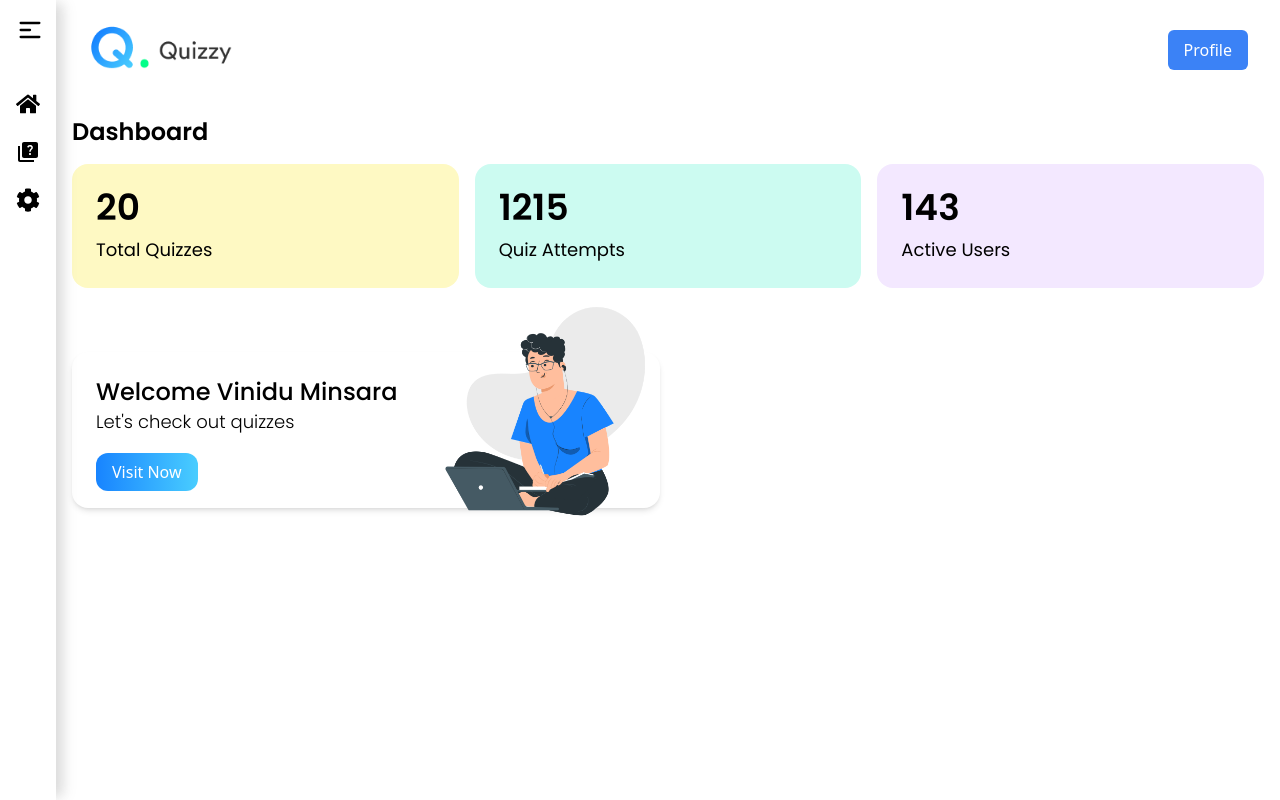
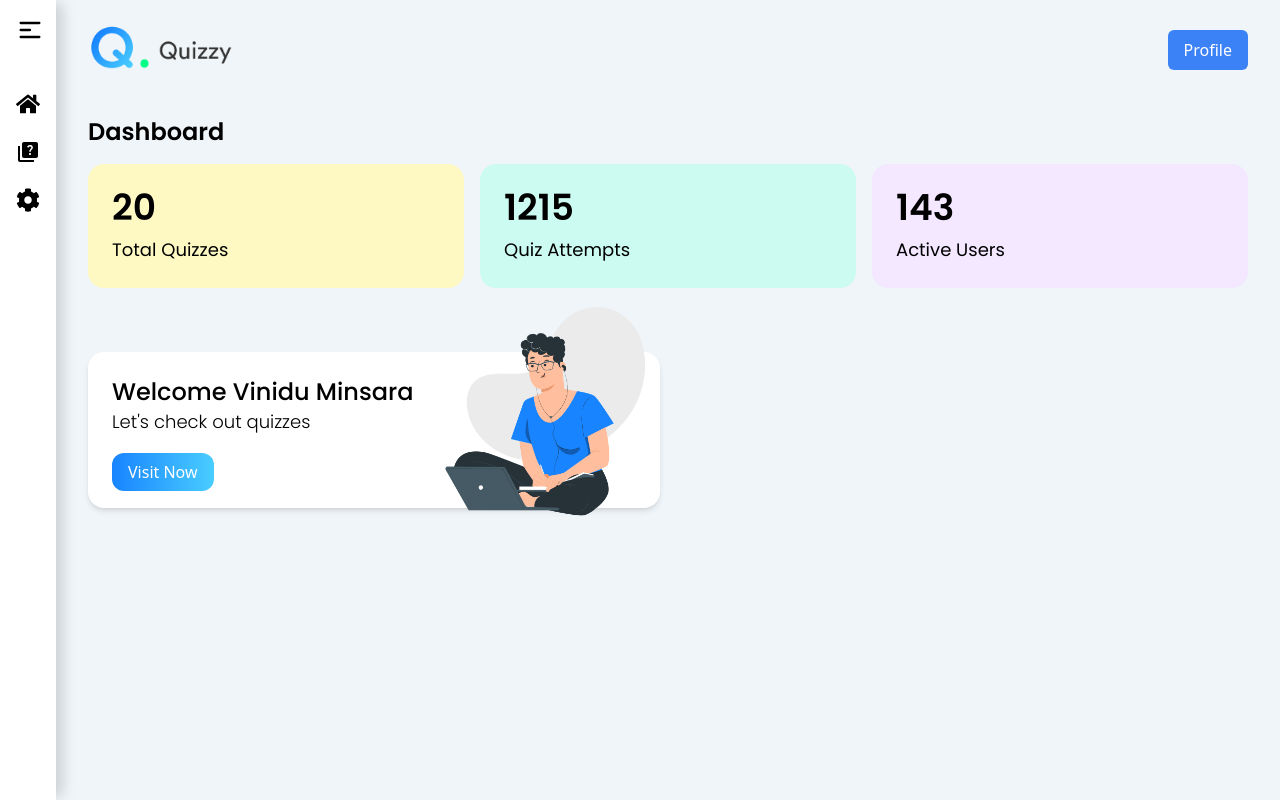
Before and after one commit to viniduminsara/Quizzy_Admin_Panel, a React (Vite) app: page / in a window 1280 px wide. Built offline with nearby package versions, Linux system fonts and the light colour scheme.

Commit message:
few changes

```diff
--- a/src/components/Header.jsx
+++ b/src/components/Header.jsx
@@ -3,7 +3,7 @@ import Logo from '../assets/Logo.png'
 const Header = () => {
 
     return (
-        <header className="bg-white shadow-md px-4 py-4 md:px-8 flex justify-between items-center">
+        <header className="px-4 py-4 md:px-8 flex justify-between items-center">
             <img src={Logo} alt="logo" className='w-28 md:w-36'/>
             <div>
                 <button className="bg-blue-500 text-white px-4 py-2 rounded-md">Profile</button>
--- a/src/components/Sidebar/Sidebar.jsx
+++ b/src/components/Sidebar/Sidebar.jsx
@@ -7,7 +7,7 @@ const Sidebar = () => {
     const [isOpen, setIsOpen] = useState(false);
 
     return (
-        <div className={`bg-white ${isOpen ? "w-48 md:w-64" : "w-14"} duration-300 h-screen shadow-right_sm md:shadow-right_lg z-50`}>
+        <div className={`bg-white ${isOpen ? "w-48 md:w-64" : "w-14"} duration-300 min-h-screen shadow-right_sm md:shadow-right_lg z-50`}>
             <button
                 onClick={() => setIsOpen(!isOpen)}
                 className="p-4 focus:outline-none"
--- a/src/layouts/RootLayout.jsx
+++ b/src/layouts/RootLayout.jsx
@@ -5,11 +5,11 @@ import Sidebar from "../components/Sidebar/Sidebar.jsx";
 const RootLayout = () => {
 
     return (
-        <div className="flex h-screen">
+        <div className='flex min-h-screen'>
             <Sidebar/>
-            <div className="flex-1 flex flex-col">
+            <div className='flex-1 flex flex-col  bg-[#F0F5F9]'>
                 <Header/>
-                <main className="flex-1 bg-white p-4">
+                <main className='flex-1 py-4 px-4 md:px-8'>
                     <Outlet/>
                 </main>
             </div>
```
